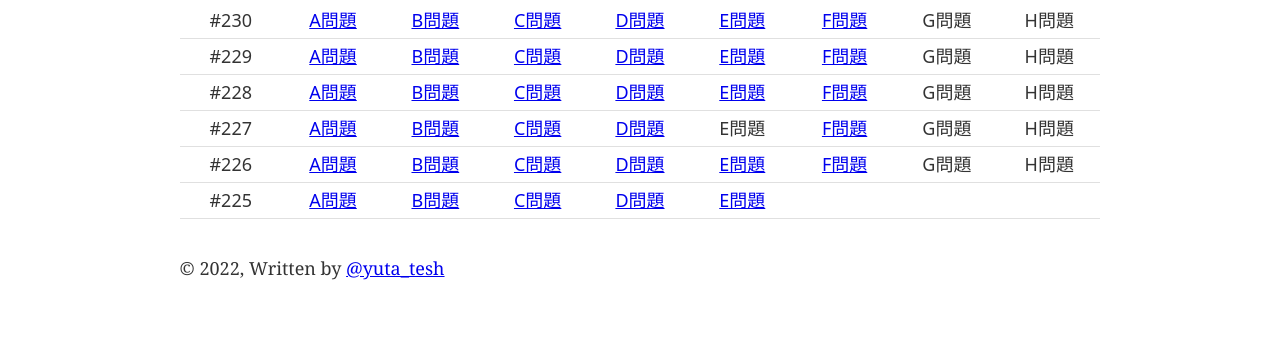
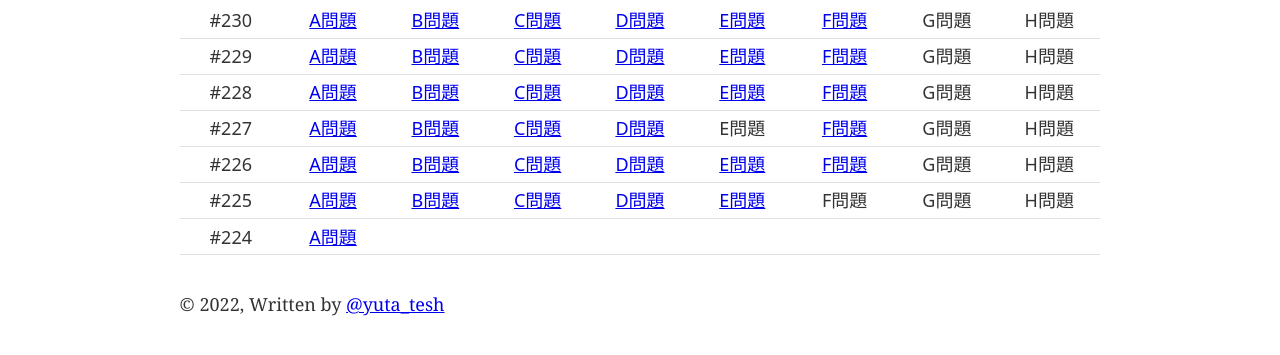
Before and after one commit to te-sh/procon3, a Gatsby site in the folder docs/: page /abc03 in a window 1280 px wide. Shown: the part 191-546 px from the top of the page. Built offline with nearby package versions, Linux system fonts and the light colour scheme; Gatsby itself is replaced by a stand-in of ours; a web font is replaced by a local one.

Commit message:
add ABC #224 A

```diff
--- /dev/null
+++ b/docs/src/articles/abc03/224/a.md
@@ -0,0 +1,5 @@
+---
+title: "ABC #224 A"
+url: https://atcoder.jp/contests/abc224/tasks/abc224_a
+---
+末尾の文字が `r` か `t` かで判断する.
--- a/docs/src/pages/abc03.jsx
+++ b/docs/src/pages/abc03.jsx
@@ -76,6 +76,13 @@ const Abc03Page = () => (
           <td><Article to="225/c">C問題</Article></td>
           <td><Article to="225/d">D問題</Article></td>
           <td><Article to="225/e">E問題</Article></td>
+          <td>F問題</td>
+          <td>G問題</td>
+          <td>H問題</td>
+        </tr>
+        <tr>
+          <td>#224</td>
+          <td><Article to="224/a">A問題</Article></td>
         </tr>
       </tbody>
     </table>
```
Also changed, not shown: 1 other file.
